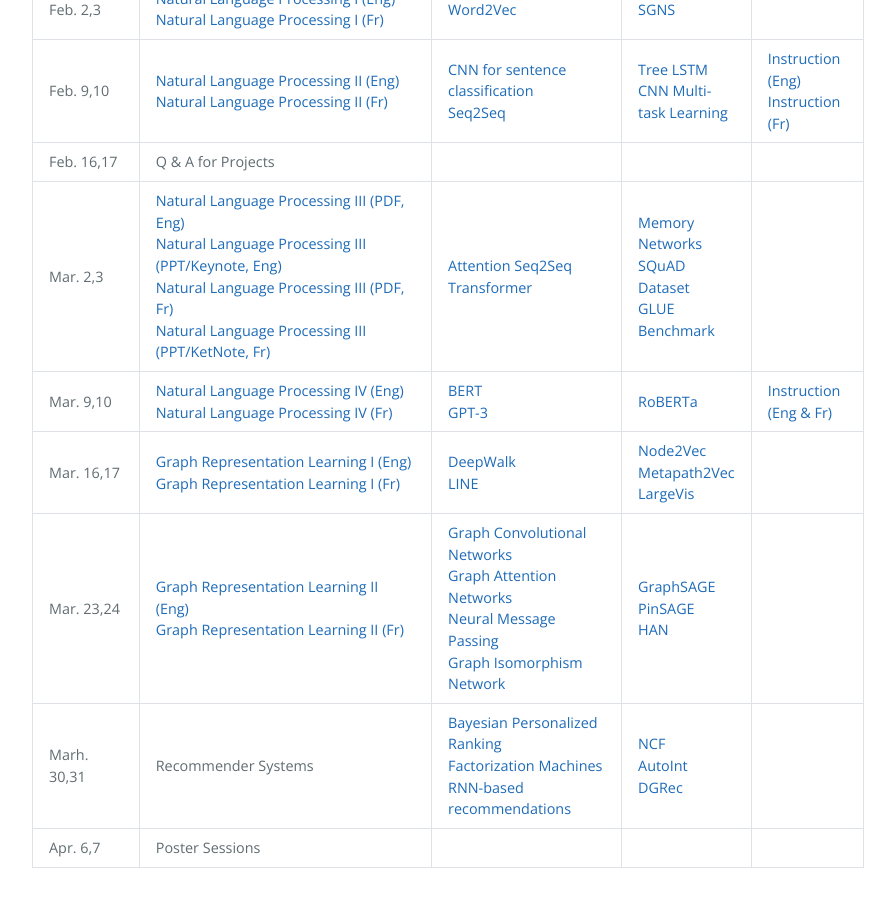
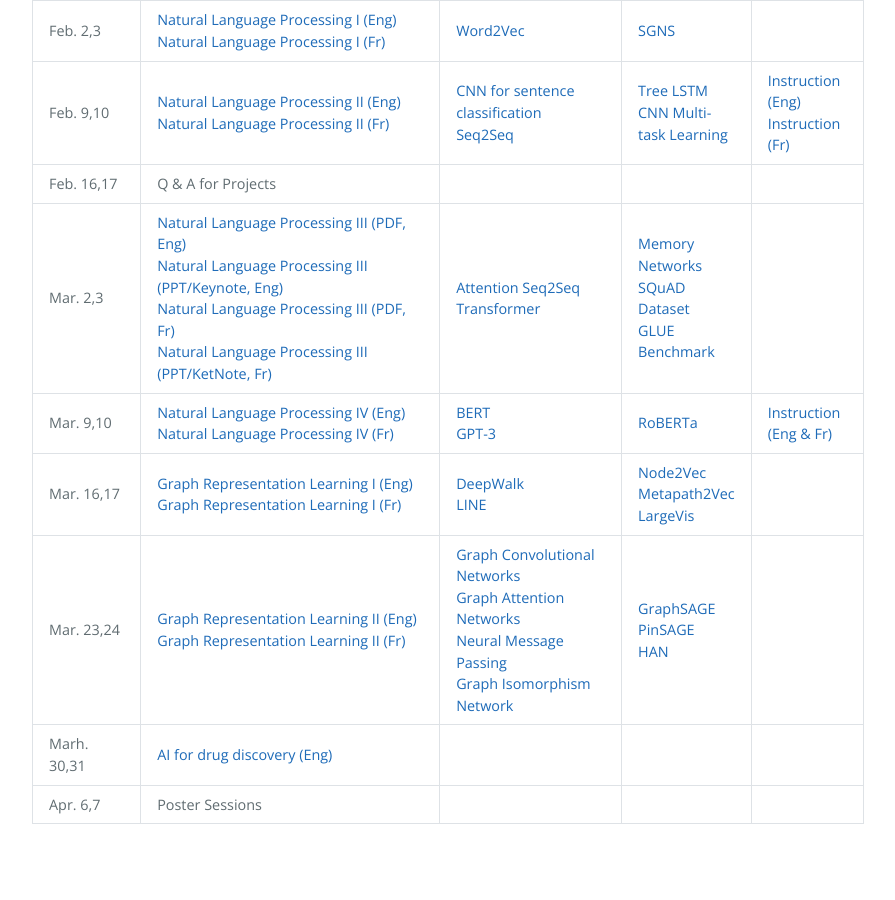
Before and after one commit to DeepGraphLearning/Math80600A_2022W, a Jekyll site: the page built from schedule.md, in a window 1280 px wide and 900 px high, scrolled down 1037 px. Shown: the whole window, without its empty margins (192-1087 px from the left). Built offline with Jekyll 4.4.1, drawn with Linux system fonts in a browser that asks for light colours; after the commit the page ends 1893 px from its top, so only the background shows below that.

Commit message:
Update schedule.md

```diff
--- a/schedule.md
+++ b/schedule.md
@@ -193,21 +193,11 @@ schedule:
       - name: HAN
         url: https://arxiv.org/abs/1903.07293
   - date: Marh. 30,31
-    topics: Recommender Systems
+    topics:
+      - name: AI for drug discovery (Eng)
+        url: https://www.dropbox.com/s/ob4vn10kn4mqrlk/GDL4DD.pdf?dl=0
     readings:
-      - name: Bayesian Personalized Ranking
-        url: https://arxiv.org/abs/1205.2618
-      - name: Factorization Machines
-        url: https://www.csie.ntu.edu.tw/~b97053/paper/Rendle2010FM.pdf
-      - name: RNN-based recommendations
-        url: https://arxiv.org/abs/1511.06939
     presentations:
-      - name: NCF
-        url: https://arxiv.org/abs/1708.05031
-      - name: AutoInt
-        url: https://arxiv.org/abs/1810.11921
-      - name: DGRec
-        url: https://arxiv.org/abs/1902.09362
   - date: Apr. 6,7
     topics: Poster Sessions
 ---
```
